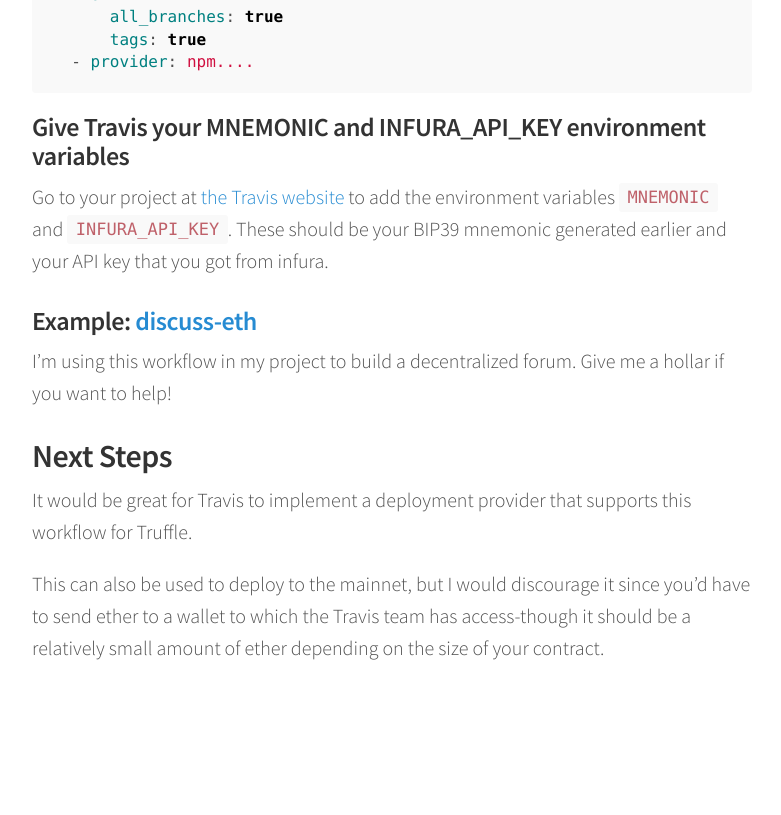
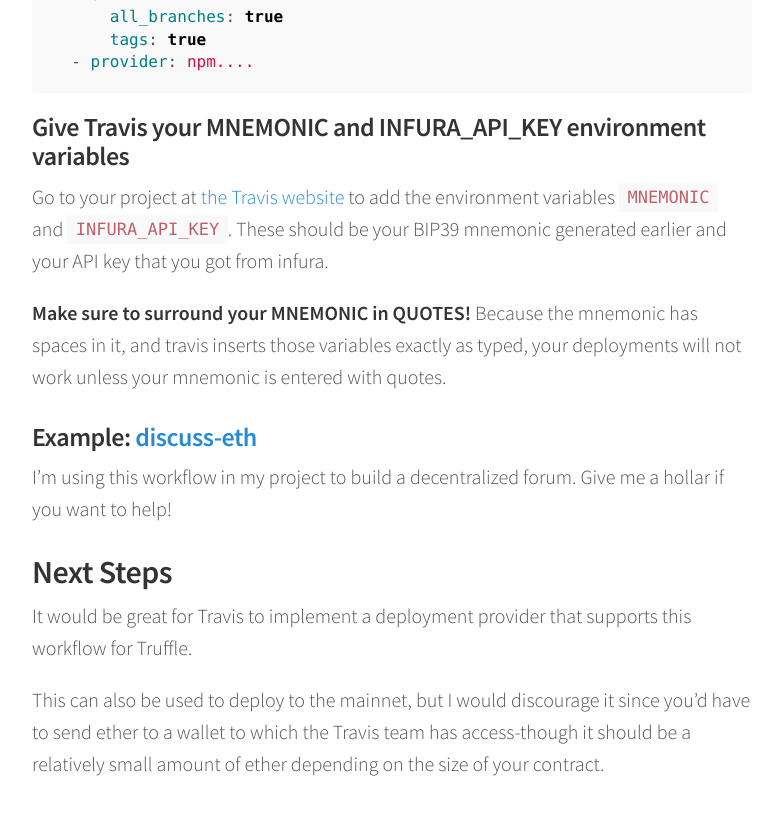
Before and after one commit to moodysalem/moodysalem.github.io, a Jekyll site: the page built from _posts/2017-10-23-Using_Travis_CI_to_Deploy_Ethereum_Smart_Contracts.markdown, in a window 1280 px wide and 900 px high, scrolled down 2940 px. Shown: the top 815 px of the window, without its empty margins (248-1029 px from the left). Built offline with Jekyll 4.4.1, drawn with Linux system fonts in a browser that asks for light colours; nearby versions of some CDN libraries; comment, search, counter and statistics services are not loaded; before the commit the page ends 3724 px from its top, so only the background shows below that; some of the changed text lies outside the part shown.

Commit message:
more tips

```diff
--- a/_posts/2017-10-23-Using_Travis_CI_to_Deploy_Ethereum_Smart_Contracts.markdown
+++ b/_posts/2017-10-23-Using_Travis_CI_to_Deploy_Ethereum_Smart_Contracts.markdown
@@ -112,6 +112,9 @@
 Go to your project at [the Travis website](https://travis-ci.org) to add the environment variables `MNEMONIC` and
 `INFURA_API_KEY`. These should be your BIP39 mnemonic generated earlier and your API key that you got from infura.
 
+**Make sure to surround your MNEMONIC in QUOTES!** Because the mnemonic has spaces in it, and travis inserts those
+variables exactly as typed, your deployments will not work unless your mnemonic is entered with quotes.
+
 ### Example: [discuss-eth](https://github.com/discuss-eth/discuss.eth)
 
 I'm using this workflow in my project to build a decentralized forum. Give me a hollar if you want to help!
```
Also changed, not shown: other parts of _posts/2017-10-23-Using_Travis_CI_to_Deploy_Ethereum_Smart_Contracts.markdown (+1 -1 lines).
